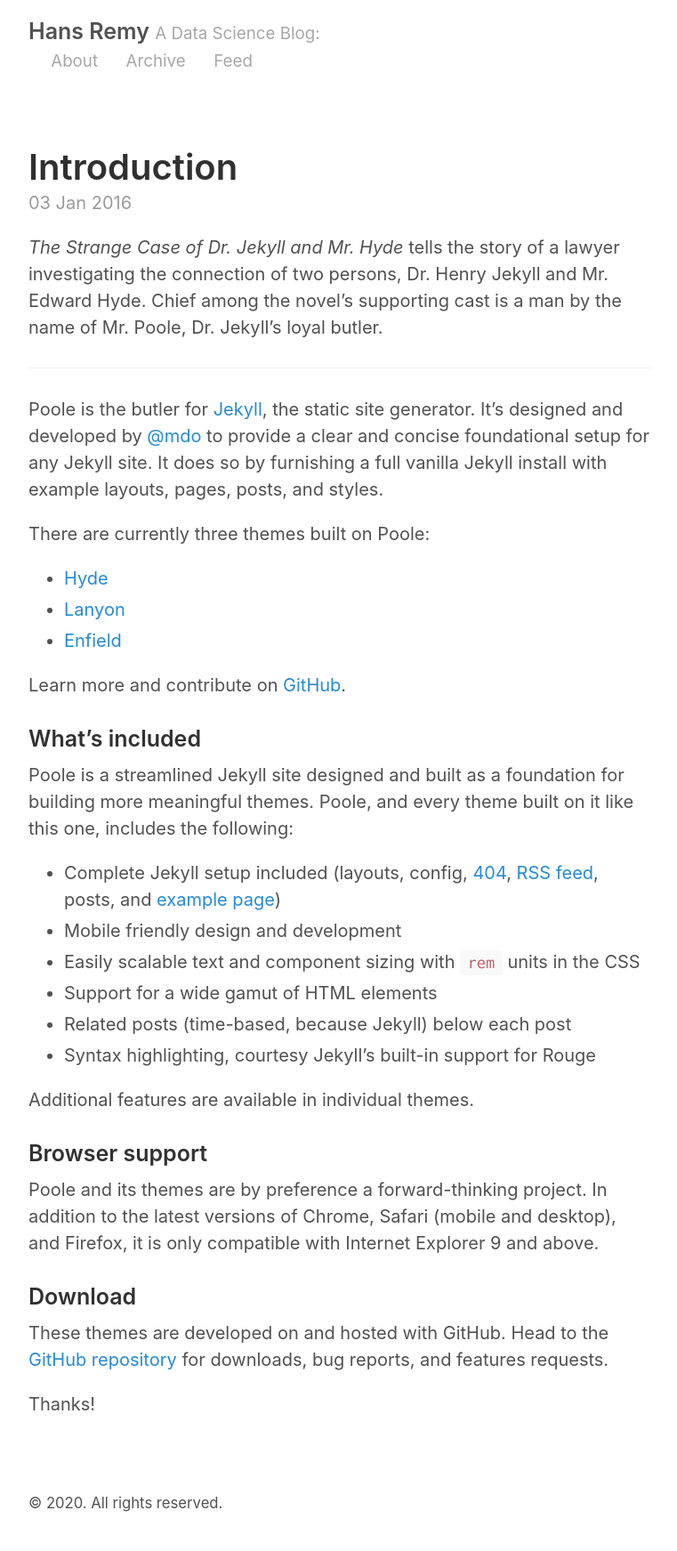
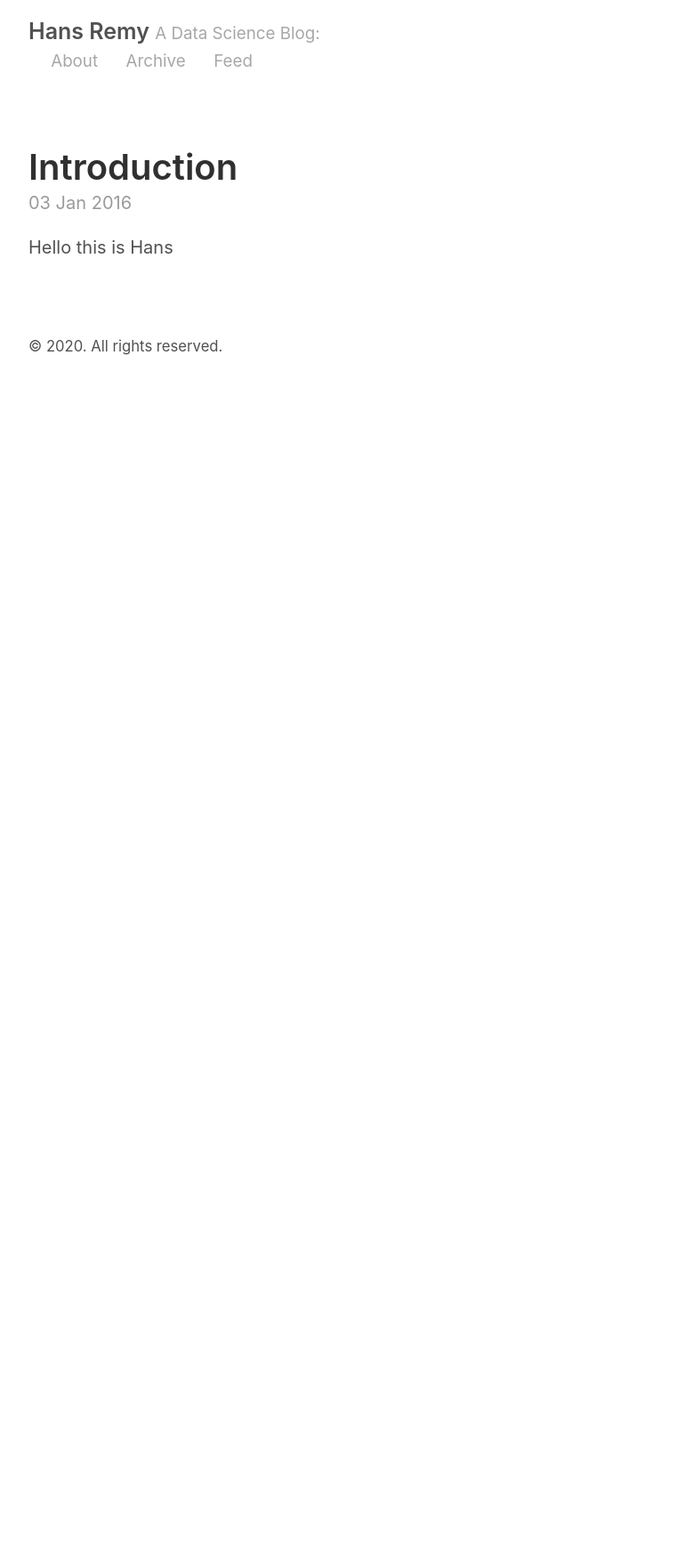
Before and after one commit to HansRemy/HansRemy.github.io, a Jekyll site: the page built from _posts/2016-01-03-introduction.md, in a window 1280 px wide. Shown: the whole page at 89% size, without its empty margins (258-1019 px from the left). Built offline with Jekyll 4.4.1, drawn with Linux system fonts in a browser that asks for light colours; after the commit the page ends 900 px from its top, so only the background shows below that.

Commit message:
change postt

```diff
--- a/_posts/2016-01-03-introduction.md
+++ b/_posts/2016-01-03-introduction.md
@@ -2,40 +2,4 @@
 layout: post
 title: Introduction
 ---
-
-*The Strange Case of Dr. Jekyll and Mr. Hyde* tells the story of a lawyer investigating the connection of two persons, Dr. Henry Jekyll and Mr. Edward Hyde. Chief among the novel's supporting cast is a man by the name of Mr. Poole, Dr. Jekyll's loyal butler.
-
------
-
-Poole is the butler for [Jekyll](http://jekyllrb.com), the static site generator. It's designed and developed by [@mdo](https://twitter.com/mdo) to provide a clear and concise foundational setup for any Jekyll site. It does so by furnishing a full vanilla Jekyll install with example layouts, pages, posts, and styles.
-
-There are currently three themes built on Poole:
-
-* [Hyde](http://hyde.getpoole.com)
-* [Lanyon](http://lanyon.getpoole.com)
-* [Enfield](http://enfield.getpoole.com)
-
-Learn more and contribute on [GitHub]({{ site.github.repo }}).
-
-### What's included
-
-Poole is a streamlined Jekyll site designed and built as a foundation for building more meaningful themes. Poole, and every theme built on it like this one, includes the following:
-
-* Complete Jekyll setup included (layouts, config, [404]({{ site.baseurl }}/404.html), [RSS feed]({{ site.baseurl }}/atom.xml), posts, and [example page]({{ site.baseurl }}/about))
-* Mobile friendly design and development
-* Easily scalable text and component sizing with `rem` units in the CSS
-* Support for a wide gamut of HTML elements
-* Related posts (time-based, because Jekyll) below each post
-* Syntax highlighting, courtesy Jekyll's built-in support for Rouge
-
-Additional features are available in individual themes.
-
-### Browser support
-
-Poole and its themes are by preference a forward-thinking project. In addition to the latest versions of Chrome, Safari (mobile and desktop), and Firefox, it is only compatible with Internet Explorer 9 and above.
-
-### Download
-
-These themes are developed on and hosted with GitHub. Head to the [GitHub repository]({{ site.github.repo }}) for downloads, bug reports, and features requests.
-
-Thanks!
+Hello this is Hans
```
